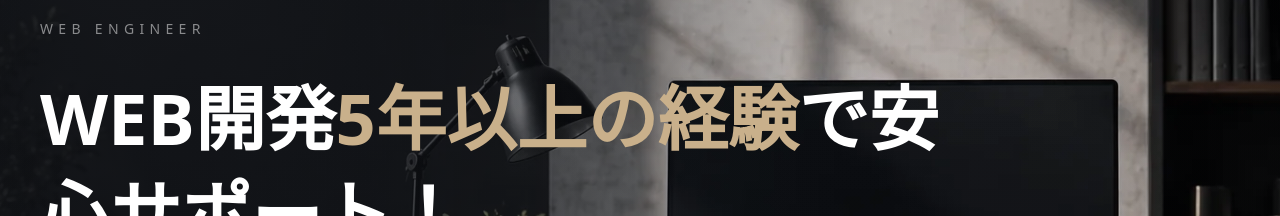
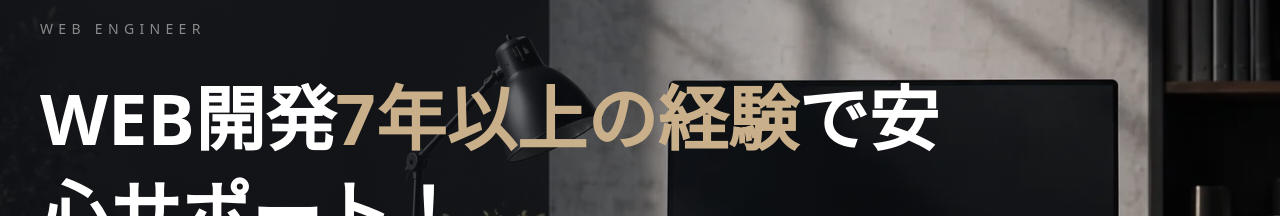
Before and after one commit to pp-no/portfolio, a Next.js app: page / in a window 1280 px wide. Shown: the part 274-490 px from the top of the page. Built offline with nearby package versions, Linux system fonts and the light colour scheme; no server answers.

Commit message:
【ポートフォリオ】テキスト修正。

```diff
--- a/app/page.tsx
+++ b/app/page.tsx
@@ -177,7 +177,7 @@ export default function Page() {
 							className="mt-8 text-4xl font-semibold leading-[1.35] sm:text-5xl lg:text-[4.4rem]"
 						>
 							WEB開発
-							<span className="text-[#c9b08b]">5年以上の経験</span>
+							<span className="text-[#c9b08b]">7年以上の経験</span>
 							で安心サポート！
 						</motion.h1>
 						<motion.p
```
